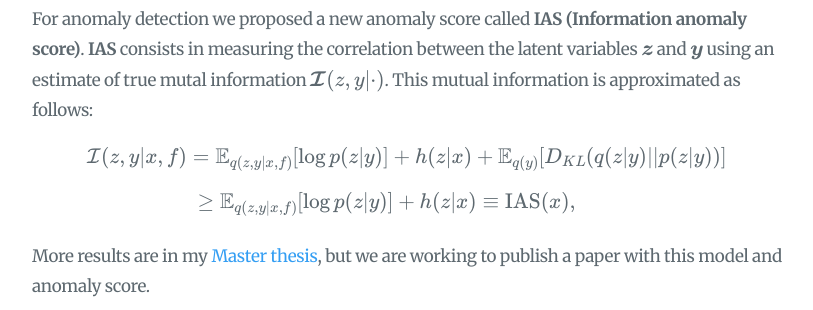
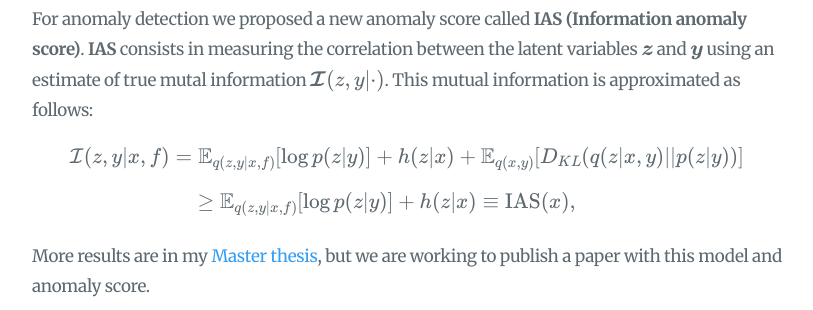
Before and after one commit to jumpynitro/blog, a plain HTML site: page 2022/07/lgad/index.html in a window 1280 px wide. Shown: the part 2576-2886 px from the top of the page, without its empty margins (358-1171 px from the left). Drawn offline with nearby package versions, Linux system fonts and the light colour scheme; some packages are replaced by stand-ins of ours.

Commit message:
fixing bugs

```diff
--- a/2022/07/lgad/index.html
+++ b/2022/07/lgad/index.html
@@ -336,7 +336,7 @@ $$</p>
 <p><img src="https://jumpynitro.github.io/blog/img/LGAd/LCVaDE-1.png" alt="MI_gen"></p>
 <p>For anomaly detection we proposed a new anomaly score called <strong>IAS (Information anomaly score)</strong>. <strong>IAS</strong> consists in measuring the correlation between the latent variables $\boldsymbol{z}$ and $\boldsymbol{y}$ using an estimate of true mutal information $\boldsymbol{\mathcal{I}}(z,y|\cdot)$. This mutual information is approximated as follows:
 $$
-\mathcal{I}(z,y|x,f) = \mathbb{E}_{q(z,y|x,f)}[\log p(z|y)] + h(z|x)  + \mathbb{E}_{q(y)}[D_{KL}(q(z|y) || p(z|y) )]
+\mathcal{I}(z,y|x,f) = \mathbb{E}_{q(z,y|x,f)}[\log p(z|y)] + h(z|x)  + \mathbb{E}_{q(x,y)}[D_{KL}(q(z|x,y) || p(z|y) )]
 $$
 $$
 \geq \mathbb{E}_{q(z,y|x,f)}[\log p(z|y)] + h(z|x) \equiv \text{IAS}(x),~~~~~~~
```
